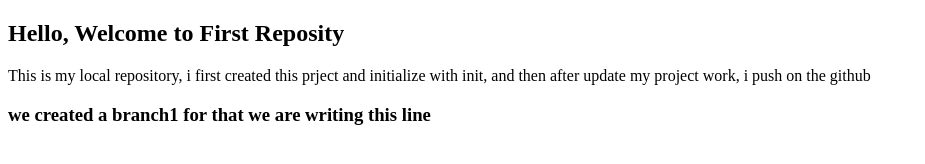
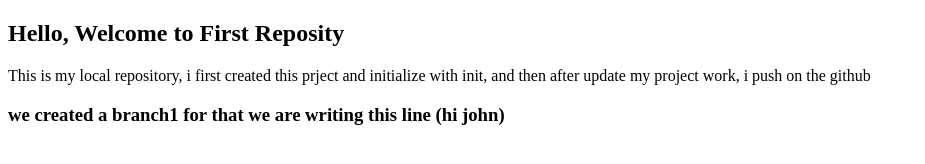
Before and after one commit to kiron-talukdar/LocalRepository, a plain HTML site: page index.html in a window 1280 px wide. Shown: the whole page, without its empty margins (0-925 px from the left). Drawn offline with Linux system fonts and the light colour scheme.

Commit message:
main branch commit

```diff
--- a/index.html
+++ b/index.html
@@ -10,6 +10,6 @@
 
     <p>This is my local repository, i first created this prject and initialize with init, and then after update my project work, i push on the github</p>
 
-    <h3> we created a branch1 for that we are writing this line</h3>
+    <h3> we created a branch1 for that we are writing this line (hi john)</h3>
 </body>
 </html>
```
